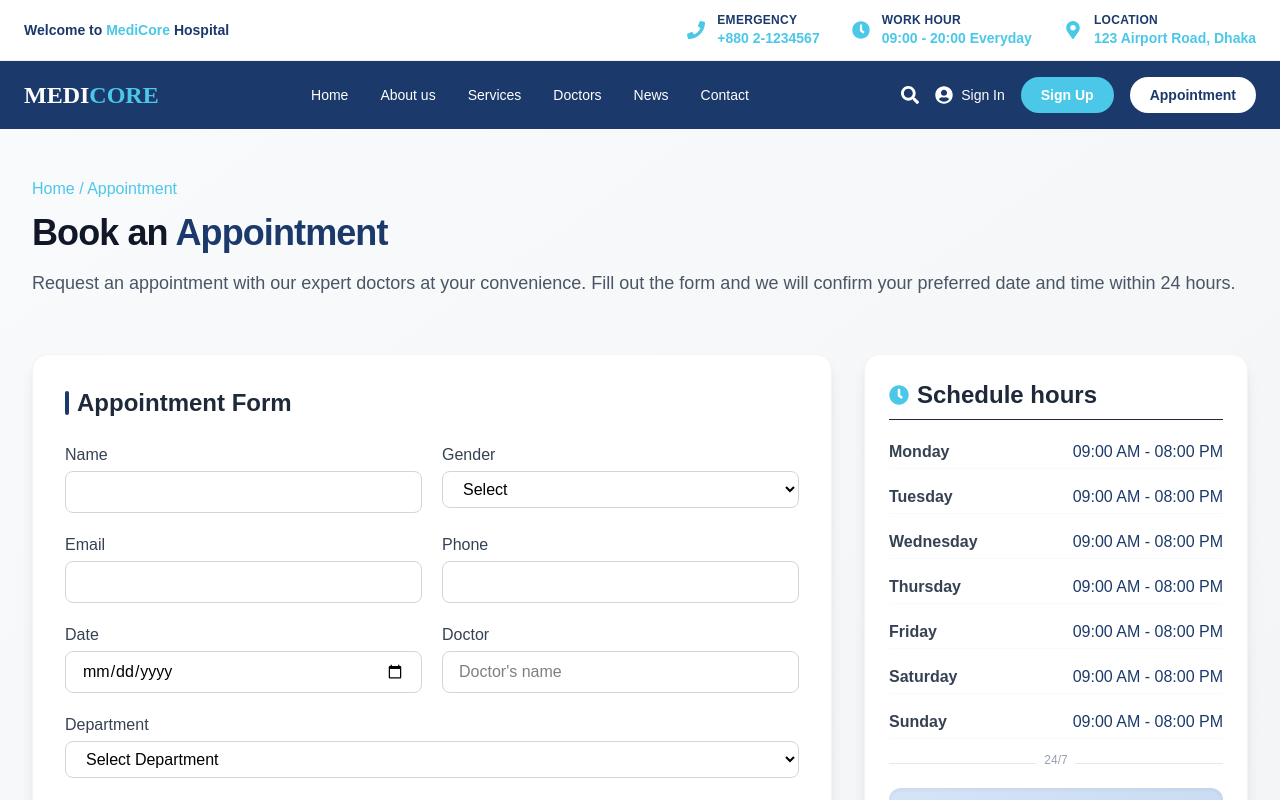
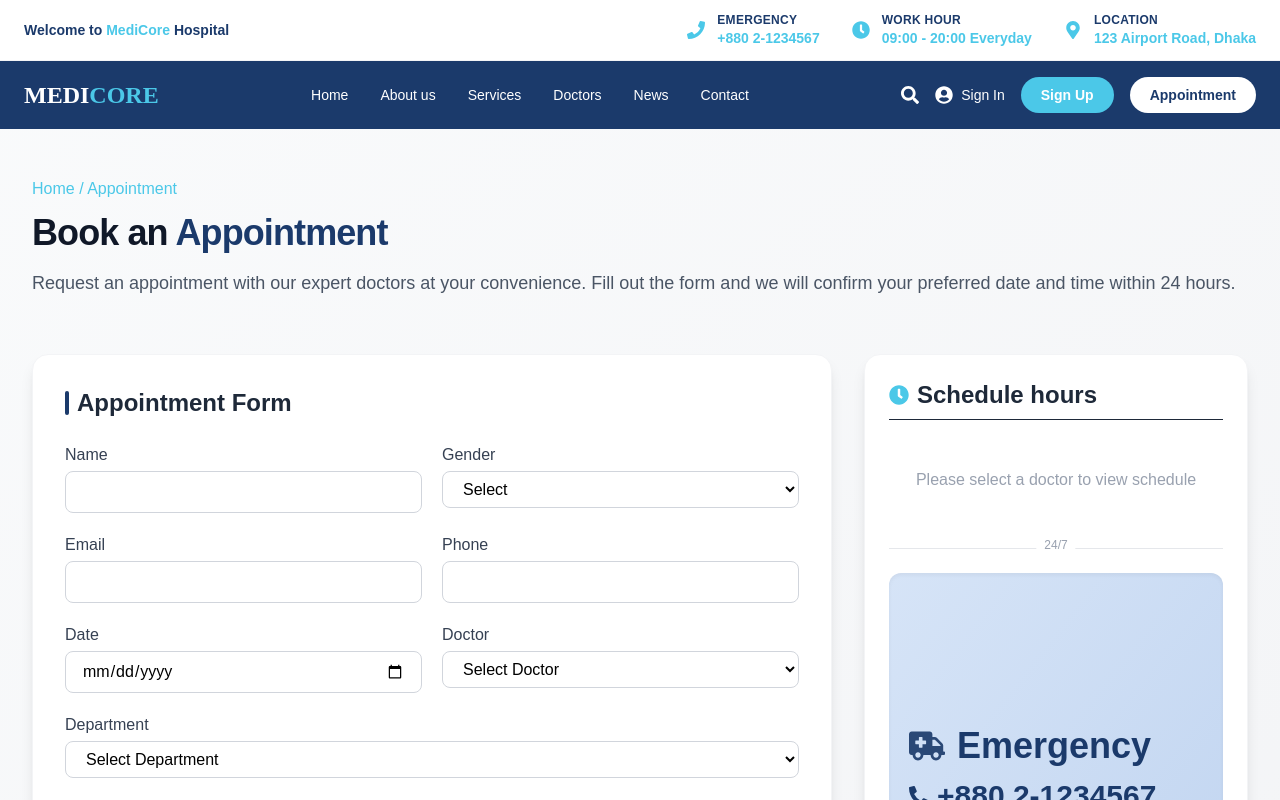
Before and after one commit to RafiaNasrinMuntaha/HMS, a React (Vite) app in the folder client/: page /appointment in a window 1280 px wide. Shown: the top 800 px of the page. Built offline with nearby package versions, Linux system fonts and the light colour scheme.

Commit message:
Update AppointmentPage with doctor dropdown and dynamic schedule

```diff
--- a/client/src/components/pages/AboutPage.jsx
+++ b/client/src/components/pages/AboutPage.jsx
@@ -2,10 +2,10 @@ import { useState } from 'react';
 import {
   FaHeartbeat,
   FaHandHoldingHeart,
-  FaUserNurse,       // for Always Caring
-  FaAward,           // for 5-Star Care
-  FaHandshake,       // for Believe in Us
-  FaMedal,           // for A Legacy of Excellence
+  FaUserNurse,
+  FaAward,
+  FaHandshake,
+  FaMedal,
   FaQuoteLeft
 } from 'react-icons/fa';
 import { Link } from "react-router-dom";
@@ -90,7 +90,7 @@ const AboutPage = () => {
 
   return (
     <div className="bg-white">
-      {/* Hero Section with Background Image */}
+      {/* Hero Section */}
       <div className="relative py-12 overflow-hidden bg-cover bg-center bg-no-repeat"
            style={{ backgroundImage: "url('https://images.unsplash.com/photo-1519494026892-80bbd2d6fd0d?ixlib=rb-4.0.3&auto=format&fit=crop&w=2070&q=80')" }}>
         <div className="absolute inset-0 bg-black/50"></div>
@@ -117,7 +117,7 @@ const AboutPage = () => {
           <div className="w-24 h-1 bg-gray-200 mx-auto rounded-full"></div>
         </div>
 
-        {/* Feature Cards with Modal */}
+        {/* Feature Cards with "Show more" on hover */}
         <div className="grid grid-cols-1 md:grid-cols-2 lg:grid-cols-3 gap-8 mb-20">
           {features.map((feature, idx) => (
             <div
@@ -132,6 +132,12 @@ const AboutPage = () => {
               </div>
               <h3 className="text-xl font-bold text-gray-800 mb-2 text-center group-hover:text-[#1b3a6b] transition-colors">{feature.title}</h3>
               <p className="text-gray-600 text-center leading-relaxed group-hover:text-gray-700">{feature.desc}</p>
+              {/* "Show more" indicator that fades in on hover */}
+              <div className="mt-3 text-center">
+                <span className="inline-flex items-center gap-1 text-sm text-[#1b3a6b] font-medium opacity-0 group-hover:opacity-100 transition-opacity duration-200">
+                  Click for details <span className="text-base">→</span>
+                </span>
+              </div>
             </div>
           ))}
         </div>
--- a/client/src/components/pages/AppointmentPage.jsx
+++ b/client/src/components/pages/AppointmentPage.jsx
@@ -3,9 +3,128 @@ import { Link } from "react-router-dom";
 import { FaClock, FaPhoneAlt, FaAmbulance } from 'react-icons/fa';
 
 const AppointmentPage = () => {
+  // ---------- FORM STATE (doctor initially empty) ----------
   const [formData, setFormData] = useState({
-    name: '', gender: '', email: '', phone: '', date: '', doctor: '', department: '', message: ''
+    name: '',
+    gender: '',
+    email: '',
+    phone: '',
+    date: '',
+    doctor: '',           // empty by default - no doctor selected
+    department: '',
+    message: ''
   });
+
+  // ---------- DOCTOR LIST ----------
+  const doctorList = [
+    'Prof. Brig. Gen Ghulam Kawnayn',
+    'Dr. Asif Ahmed Bin Moin',
+    'Dr. Fahmida Akhter',
+    'Dr. Rahul Bhan',
+    'Dr. Abu Jafar Mohammed Saleh',
+    'Dr. Farzana Haseen',
+    'Dr. Mohammad Enamul Hoque',
+    'Dr. Ayesha Perveen',
+    'Dr. Dipika Dey',
+    'Dr. Md. Faizur Rahman'
+  ];
+
+  // ---------- DOCTOR SCHEDULES ----------
+  const getDoctorSchedule = (doctorName) => {
+    const schedules = {
+      'Prof. Brig. Gen Ghulam Kawnayn': [
+        { day: 'Monday', hours: '09:00 AM - 05:00 PM' },
+        { day: 'Tuesday', hours: '09:00 AM - 05:00 PM' },
+        { day: 'Wednesday', hours: '09:00 AM - 05:00 PM' },
+        { day: 'Thursday', hours: '09:00 AM - 05:00 PM' },
+        { day: 'Friday', hours: '02:00 PM - 08:00 PM' },
+        { day: 'Saturday', hours: 'Closed' },
+        { day: 'Sunday', hours: 'Closed' }
+      ],
+      'Dr. Asif Ahmed Bin Moin': [
+        { day: 'Monday', hours: '10:00 AM - 06:00 PM' },
+        { day: 'Tuesday', hours: '10:00 AM - 06:00 PM' },
+        { day: 'Wednesday', hours: '10:00 AM - 06:00 PM' },
+        { day: 'Thursday', hours: '10:00 AM - 06:00 PM' },
+        { day: 'Friday', hours: '10:00 AM - 02:00 PM' },
+        { day: 'Saturday', hours: 'Closed' },
+        { day: 'Sunday', hours: '10:00 AM - 04:00 PM' }
+      ],
+      'Dr. Fahmida Akhter': [
+        { day: 'Monday', hours: '08:00 AM - 02:00 PM' },
+        { day: 'Tuesday', hours: '08:00 AM - 02:00 PM' },
+        { day: 'Wednesday', hours: '08:00 AM - 02:00 PM' },
+        { day: 'Thursday', hours: '08:00 AM - 02:00 PM' },
+        { day: 'Friday', hours: 'Closed' },
+        { day: 'Saturday', hours: '09:00 AM - 01:00 PM' },
+        { day: 'Sunday', hours: 'Closed' }
+      ],
+      'Dr. Rahul Bhan': [
+        { day: 'Monday', hours: '09:00 AM - 08:00 PM' },
+        { day: 'Tuesday', hours: '09:00 AM - 08:00 PM' },
+        { day: 'Wednesday', hours: '09:00 AM - 08:00 PM' },
+        { day: 'Thursday', hours: '09:00 AM - 08:00 PM' },
+        { day: 'Friday', hours: '09:00 AM - 08:00 PM' },
+        { day: 'Saturday', hours: '09:00 AM - 08:00 PM' },
+        { day: 'Sunday', hours: '09:00 AM - 08:00 PM' }
+      ],
+      'Dr. Abu Jafar Mohammed Saleh': [
+        { day: 'Monday', hours: '11:00 AM - 07:00 PM' },
+        { day: 'Tuesday', hours: '11:00 AM - 07:00 PM' },
+        { day: 'Wednesday', hours: '11:00 AM - 07:00 PM' },
+        { day: 'Thursday', hours: '11:00 AM - 07:00 PM' },
+        { day: 'Friday', hours: '03:00 PM - 09:00 PM' },
+        { day: 'Saturday', hours: 'Closed' },
+        { day: 'Sunday', hours: '11:00 AM - 05:00 PM' }
+      ],
+      'Dr. Farzana Haseen': [
+        { day: 'Monday', hours: '08:30 AM - 04:30 PM' },
+        { day: 'Tuesday', hours: '08:30 AM - 04:30 PM' },
+        { day: 'Wednesday', hours: '08:30 AM - 04:30 PM' },
+        { day: 'Thursday', hours: '08:30 AM - 04:30 PM' },
+        { day: 'Friday', hours: 'Closed' },
+        { day: 'Saturday', hours: '09:00 AM - 12:00 PM' },
+        { day: 'Sunday', hours: 'Closed' }
+      ],
+      'Dr. Mohammad Enamul Hoque': [
+        { day: 'Monday', hours: '12:00 PM - 08:00 PM' },
+        { day: 'Tuesday', hours: '12:00 PM - 08:00 PM' },
+        { day: 'Wednesday', hours: '12:00 PM - 08:00 PM' },
+        { day: 'Thursday', hours: '12:00 PM - 08:00 PM' },
+        { day: 'Friday', hours: '04:00 PM - 09:00 PM' },
+        { day: 'Saturday', hours: '10:00 AM - 02:00 PM' },
+        { day: 'Sunday', hours: 'Closed' }
+      ],
+      'Dr. Ayesha Perveen': [
+        { day: 'Monday', hours: '09:00 AM - 06:00 PM' },
+        { day: 'Tuesday', hours: '09:00 AM - 06:00 PM' },
+        { day: 'Wednesday', hours: '09:00 AM - 06:00 PM' },
+        { day: 'Thursday', hours: '09:00 AM - 06:00 PM' },
+        { day: 'Friday', hours: '02:00 PM - 07:00 PM' },
+        { day: 'Saturday', hours: 'Closed' },
+        { day: 'Sunday', hours: 'Closed' }
+      ],
+      'Dr. Dipika Dey': [
+        { day: 'Monday', hours: '07:00 AM - 03:00 PM' },
+        { day: 'Tuesday', hours: '07:00 AM - 03:00 PM' },
+        { day: 'Wednesday', hours: '07:00 AM - 03:00 PM' },
+        { day: 'Thursday', hours: '07:00 AM - 03:00 PM' },
+        { day: 'Friday', hours: 'Closed' },
+        { day: 'Saturday', hours: '08:00 AM - 12:00 PM' },
+        { day: 'Sunday', hours: 'Closed' }
+      ],
+      'Dr. Md. Faizur Rahman': [
+        { day: 'Monday', hours: '02:00 PM - 10:00 PM' },
+        { day: 'Tuesday', hours: '02:00 PM - 10:00 PM' },
+        { day: 'Wednesday', hours: '02:00 PM - 10:00 PM' },
+        { day: 'Thursday', hours: '02:00 PM - 10:00 PM' },
+        { day: 'Friday', hours: '02:00 PM - 10:00 PM' },
+        { day: 'Saturday', hours: '02:00 PM - 10:00 PM' },
+        { day: 'Sunday', hours: 'Closed' }
+      ]
+    };
+    return schedules[doctorName] || [];
+  };
 
   const handleChange = (e) => {
     setFormData({ ...formData, [e.target.name]: e.target.value });
@@ -13,25 +132,22 @@ const AppointmentPage = () => {
 
   const handleSubmit = (e) => {
     e.preventDefault();
+    if (!formData.doctor) {
+      alert('Please select a doctor');
+      return;
+    }
     console.log('Appointment Data:', formData);
     alert('Appointment request submitted (demo)');
   };
 
-  const schedule = [
-    { day: 'Monday', hours: '09:00 AM - 08:00 PM' },
-    { day: 'Tuesday', hours: '09:00 AM - 08:00 PM' },
-    { day: 'Wednesday', hours: '09:00 AM - 08:00 PM' },
-    { day: 'Thursday', hours: '09:00 AM - 08:00 PM' },
-    { day: 'Friday', hours: '09:00 AM - 08:00 PM' },
-    { day: 'Saturday', hours: '09:00 AM - 08:00 PM' },
-    { day: 'Sunday', hours: '09:00 AM - 08:00 PM' }
-  ];
+  // Determine schedule to display: only if a doctor is selected
+  const currentSchedule = formData.doctor ? getDoctorSchedule(formData.doctor) : null;
 
   return (
     <div className="bg-gradient-to-br from-gray-50 to-gray-100 min-h-screen py-12">
       <div className="max-w-7xl mx-auto px-4 sm:px-6 lg:px-8">
 
-        {/* Header with reduced font sizes */}
+        {/* Header */}
         <div className="mb-14">
           <div className="mb-3">
             <p className="text-[#4bc8e8] text-sm md:text-base">
@@ -93,12 +209,16 @@ const AppointmentPage = () => {
                     <input type="date" name="date" value={formData.date} onChange={handleChange}
                       className="w-full border border-gray-300 rounded-lg px-4 py-2 transition-all duration-200 focus:ring-2 focus:ring-[#4bc8e8] focus:border-[#1b3a6b] focus:shadow-md outline-none" required />
                   </div>
-                  {/* Doctor */}
+                  {/* Doctor Dropdown with placeholder */}
                   <div>
                     <label className="block text-gray-700 mb-1 font-medium">Doctor</label>
-                    <input type="text" name="doctor" value={formData.doctor} onChange={handleChange}
-                      placeholder="Doctor's name"
-                      className="w-full border border-gray-300 rounded-lg px-4 py-2 transition-all duration-200 focus:ring-2 focus:ring-[#4bc8e8] focus:border-[#1b3a6b] focus:shadow-md outline-none" />
+                    <select name="doctor" value={formData.doctor} onChange={handleChange}
+                      className="w-full border border-gray-300 rounded-lg px-4 py-2 transition-all duration-200 focus:ring-2 focus:ring-[#4bc8e8] focus:border-[#1b3a6b] focus:shadow-md outline-none" required>
+                      <option value="" disabled>Select Doctor</option>
+                      {doctorList.map((doc, idx) => (
+                        <option key={idx} value={doc}>{doc}</option>
+                      ))}
+                    </select>
                   </div>
                   {/* Department */}
                   <div className="md:col-span-2">
@@ -135,7 +255,7 @@ const AppointmentPage = () => {
             </div>
           </div>
 
-          {/* RIGHT: Combined Card */}
+          {/* RIGHT: Combined Card (Schedule + Emergency) */}
           <div className="transition-all duration-300 hover:-translate-y-1 hover:shadow-xl">
             <div className="bg-white rounded-2xl shadow-lg p-6 h-full flex flex-col border border-gray-100">
               <div>
@@ -143,14 +263,22 @@ const AppointmentPage = () => {
                   <FaClock className="text-[#4bc8e8] text-xl" />
                   Schedule hours
                 </h2>
+                {currentSchedule ? (
                   <div className="space-y-3">
-                  {schedule.map((item, idx) => (
+                    {currentSchedule.map((item, idx) => (
                       <div key={idx} className="flex justify-between items-center py-1 border-b border-gray-50">
                         <span className="font-semibold text-gray-700">{item.day}</span>
-                      <span className="text-[#1b3a6b] font-medium">{item.hours}</span>
+                        <span className={`font-medium ${item.hours === 'Closed' ? 'text-red-500' : 'text-[#1b3a6b]'}`}>
+                          {item.hours}
+                        </span>
                       </div>
                     ))}
                   </div>
+                ) : (
+                  <div className="text-center py-8 text-gray-400">
+                    Please select a doctor to view schedule
+                  </div>
+                )}
               </div>
               <div className="border-t border-gray-200 my-6 relative">
                 <div className="absolute left-1/2 transform -translate-x-1/2 -top-3 bg-white px-2 text-xs text-gray-400">24/7</div>
```
Lines whose indentation alone changed are shown as unchanged.
